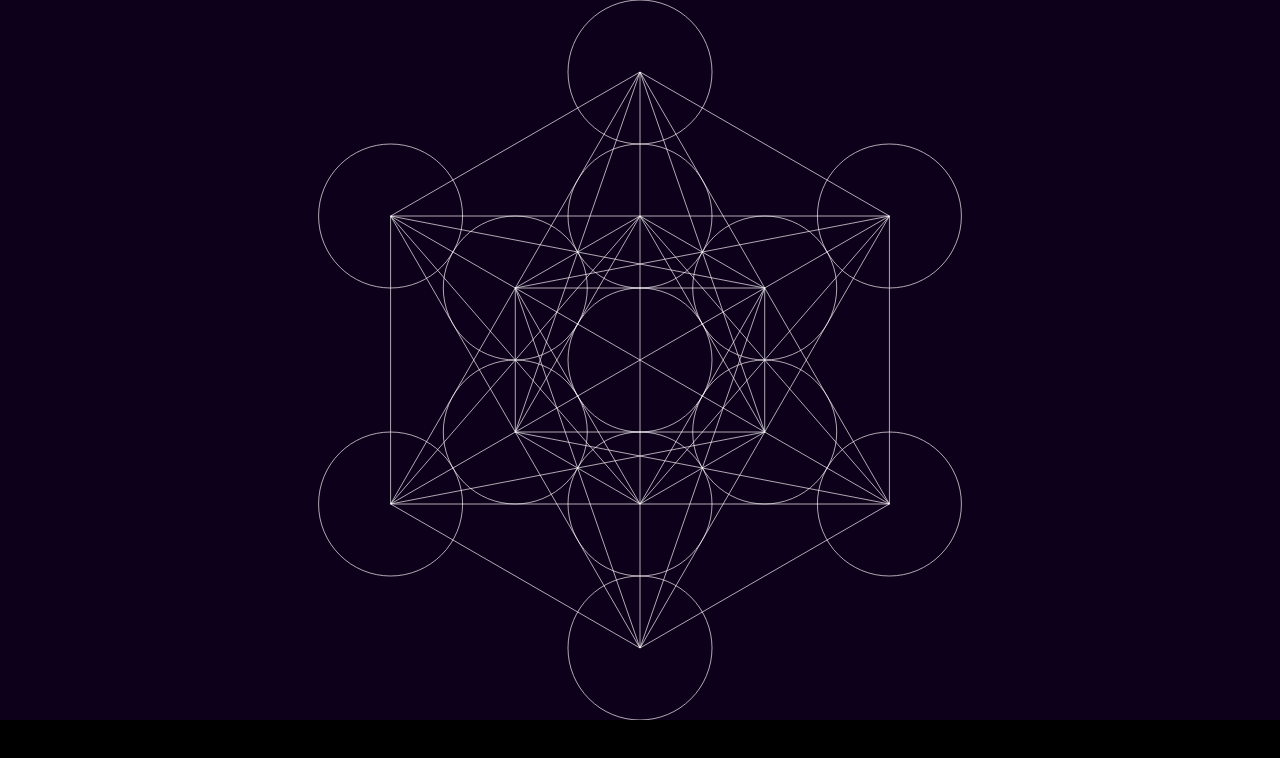
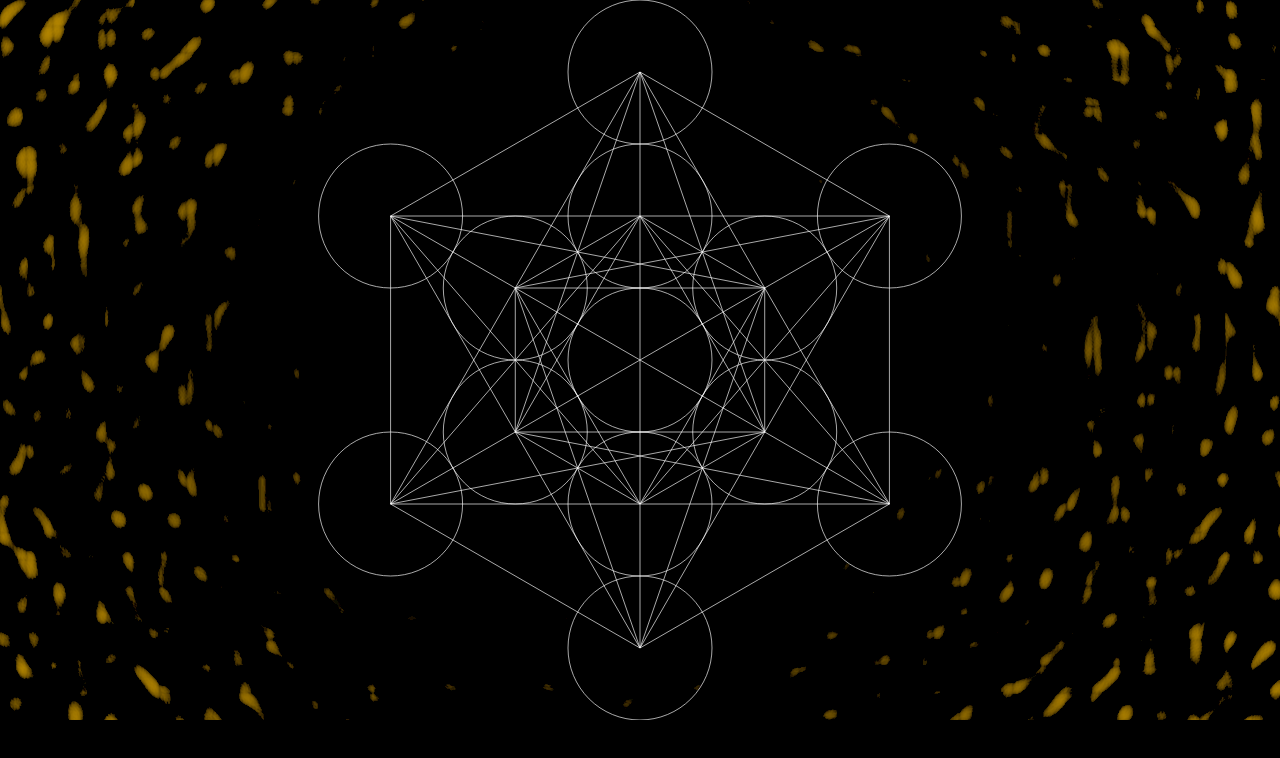
Before and after one commit to dopplerreflect/svg-wallpaper, a React (Vite) app: page / in a window 1280 px wide. Shown: the top 758 px of the page. Built offline with nearby package versions, Linux system fonts and the light colour scheme.

Commit message:
add lighting/turbulence to metatron

```diff
--- a/src/wallpapers/metatron.tsx
+++ b/src/wallpapers/metatron.tsx
@@ -10,7 +10,19 @@ const angles = [...Array(6).keys()].map(k => (360 / 6) * k - 90);
 export default function Metatron() {
   return (
     <svg xmlns="http://www.w3.org/2000/svg" viewBox={`0 0 ${width} ${height}`}>
-      <rect width={width} height={height} fill={`hsl(270, 100%, 5%)`} />
+      <defs>
+        <filter id="bg-filter">
+          <feTurbulence baseFrequency=".025 " type="fractalNoise" seed="0.5" />
+          <feDiffuseLighting
+            lightingColor={`hsl(45, 100%, 50%)`}
+            surfaceScale="50"
+          >
+            <fePointLight x="960" y="540" z="-750" />
+          </feDiffuseLighting>
+        </filter>
+      </defs>
+      {/* <rect width={width} height={height} fill={`hsl(270, 100%, 5%)`} /> */}
+      <rect width={width} height={height} filter="url(#bg-filter)" />
       <circle cx={cx} cy={cy} r={cr} stroke={'white'} fill={`transparent`} />
       {[cr * 2, cr * 4].map(r =>
         angles.map(a => (
```
